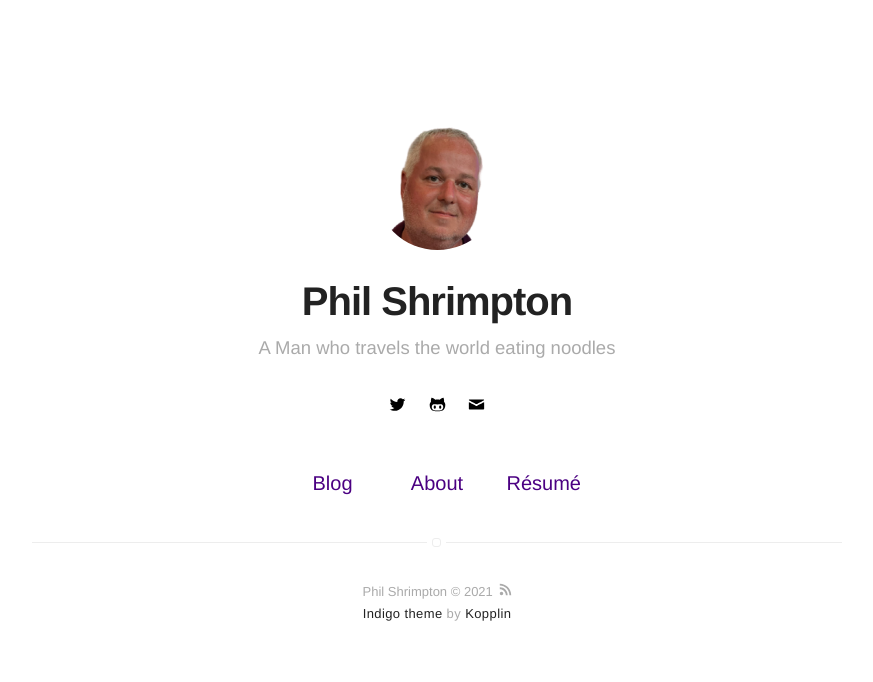
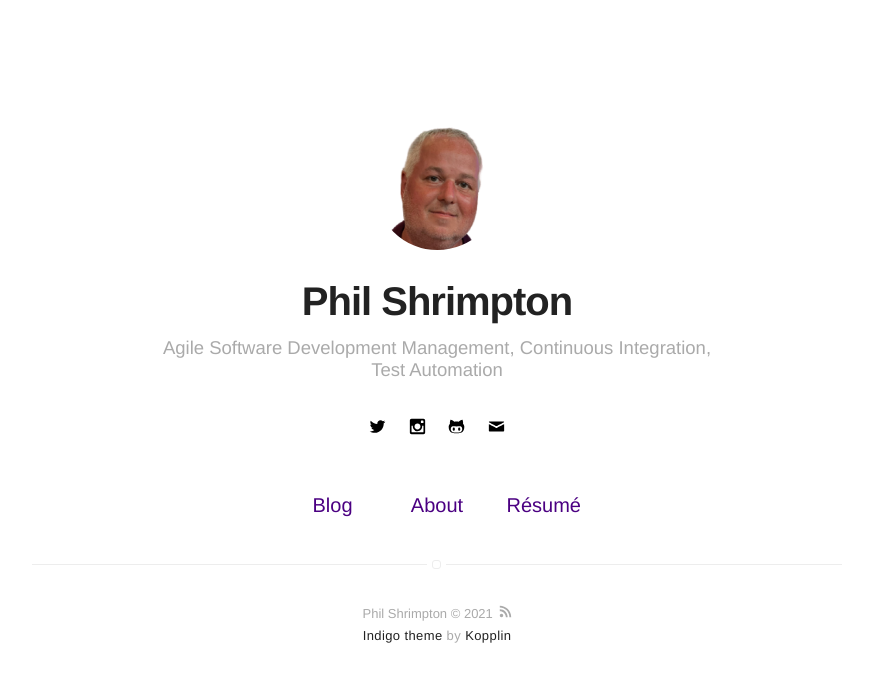
Before and after one commit to pshrimpton/pshrimpton.github.io, a Jekyll site: the page built from index.html, in a window 1280 px wide. Shown: the top 682 px of the page, without its empty margins (203-1076 px from the left). Built offline with Jekyll 4.4.1, drawn with Linux system fonts in a browser that asks for light colours.

Commit message:
Bio and Social Media Links

```diff
--- a/_config.yml
+++ b/_config.yml
@@ -1,9 +1,9 @@
 # main text of home
 name: Phil Shrimpton
-bio: A Man who travels the world eating noodles
+bio: Agile Software Development Management, Continuous Integration, Test Automation
 
 # twitter summary info
-description: A blog about technology and stuff related
+description: A blog about software development, music, software and anything unrelated that comes to mind
 
 # if it's an external image, update below for true
 # better with square images
@@ -16,7 +16,7 @@ resume: true
 resume-external: true
 resume-url: https://google.com/?q=my+resume
 
-url: http://www.shrimpton.co.uk
+url: https://www.shrimpton.co.uk
 
 permalink: /:title/
 
@@ -35,7 +35,7 @@ disqus:
 # if you don't have any of social below, comment the line
 # facebook: myfacebook
 twitter: pshrimpton
-# instagram: myinstagram
+instagram: pshrimpton
 # pinterest: mypinterest
 # linkedin: mylinkedin
 # youtube: myyoutube
--- a/_posts/2015-02-24-markdown-extra-components.markdown
+++ b/_posts/2015-02-24-markdown-extra-components.markdown
@@ -9,7 +9,7 @@ tag:
 - components
 - extra
 category: blog
-author: jamesfoster
+author: pshrimpton
 description: Markdown summary with different options
 ---
 
```
Also changed, not shown: 1 other file.
